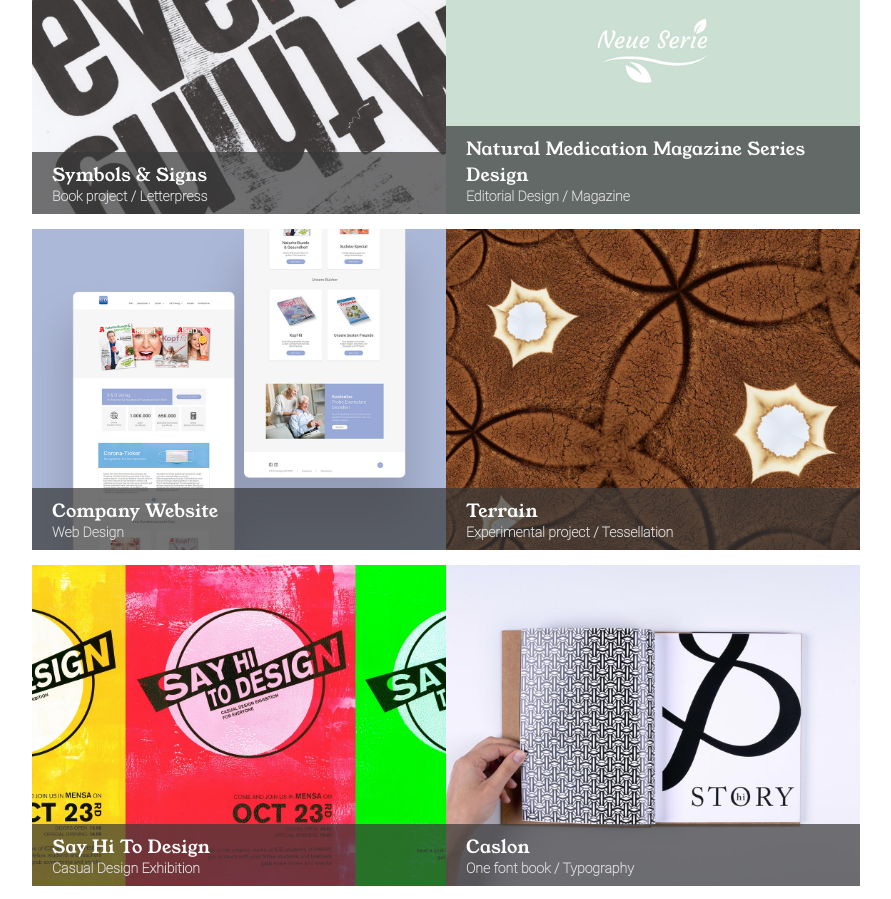
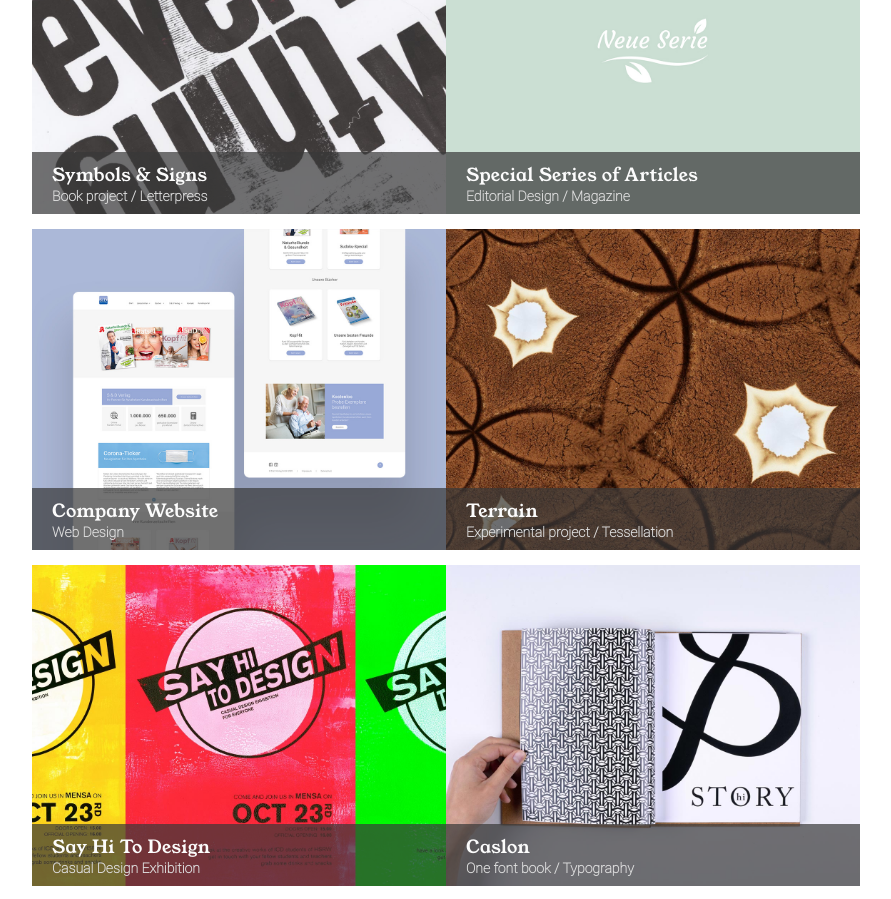
Before and after one commit to olena-kokhan/olena-kokhan.github.io, a Vue app: page / in a window 1280 px wide. Shown: the part 860-1759 px from the top of the page, without its empty margins (194-1085 px from the left). Built offline with nearby package versions, Linux system fonts and the light colour scheme.

Commit message:
Update Home.vue

```diff
--- a/src/components/Home.vue
+++ b/src/components/Home.vue
@@ -41,7 +41,7 @@ var mainPageContent = [
   },
   {
     fileName: "NUGNewSeries.jpg",
-    projectTitle: "Natural Medication Magazine Series Design",
+    projectTitle: "Special Series of Articles",
     subText: "Editorial Design / Magazine",
   },
   {
```
